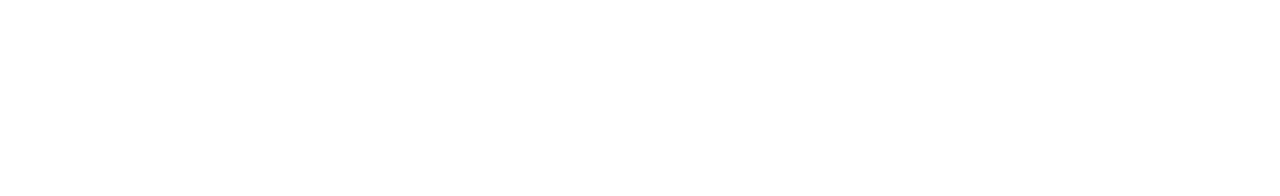
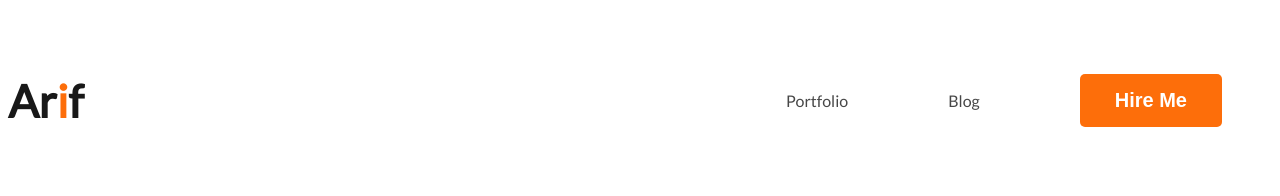
Before and after one commit to Robo9nine/Developer-portfolio, a plain HTML site: page index.html in a window 1280 px wide. Drawn offline with Linux system fonts and the light colour scheme.

Commit message:
added nav

```diff
--- a/index.html
+++ b/index.html
@@ -3,11 +3,22 @@
 <head>
     <meta charset="UTF-8">
     <meta name="viewport" content="width=device-width, initial-scale=1.0">
+    <link rel="preconnect" href="https://fonts.googleapis.com">
+    <link rel="preconnect" href="https://fonts.gstatic.com" crossorigin>
+    <link href="https://fonts.googleapis.com/css2?family=Lato&display=swap" rel="stylesheet">
+    <link rel="stylesheet" href="styles/style.css">
     <title>Developer Portfolio</title>
 </head>
 <body>
     <header>
-
+        <nav>
+            <h3 class="dev-tittle">Ar<span class="text-primary">i</span>f</h3>
+            <ul>
+                <li><a href="">Portfolio</a></li>
+                <li><a href="">Blog</a></li>
+                <li><button class="btn-primary">Hire Me</button></li>
+            </ul>
+        </nav>
     </header>
     <main>
 
--- /dev/null
+++ b/styles/style.css
@@ -0,0 +1,42 @@
+/* common shared styles */
+body{
+    font-family: "Lato", sans-serif;
+    font-weight: 400;
+    font-style: normal;
+}
+.text-primary{
+    color: #fd6e0a;
+}
+.btn-primary{
+    border-radius: 5px;
+    background: #fd6e0a;
+    border: 0;
+    font-size: 20px;
+    color: #fff;
+    text-align: left;
+    font-weight: 700;
+    padding: 15px 35px;
+}
+/* nav related styles */
+nav{
+    display: flex;
+    justify-content: space-between;
+    align-items: center;
+}
+.dev-tittle{
+    font-size: 45px;
+    font-weight: 800;
+    color: #181818;
+}
+nav > ul{
+    display: flex;
+    align-items: center;
+}
+nav li{
+    list-style: none;
+    margin: 50px;
+}
+nav a{
+    text-decoration: none;
+    color: #474747;
+}
```
